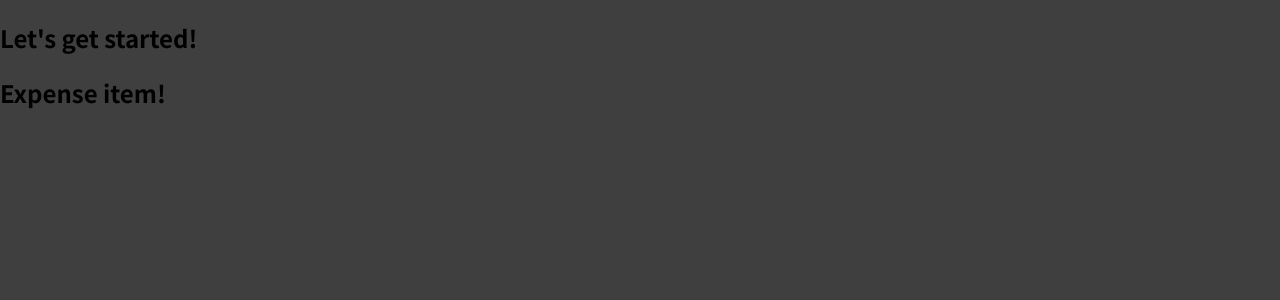
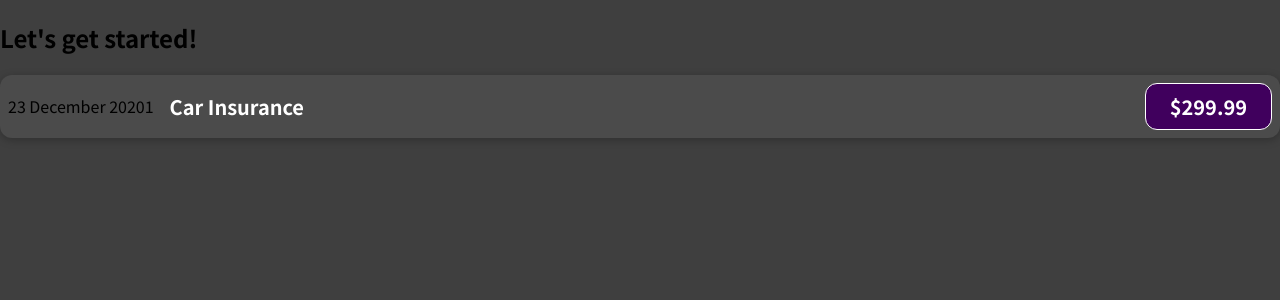
Before and after one commit to ashrafstakala/react-starter-v2, a JavaScript app: page / in a window 1280 px wide. Shown: the top 300 px of the page. Built offline with nearby package versions, Linux system fonts and the light colour scheme.

Commit message:
added expense css

```diff
--- /dev/null
+++ b/src/components/ExpenseItem.css
@@ -0,0 +1,56 @@
+.expense-item {
+  display: flex;
+  justify-content: space-between;
+  align-items: center;
+  box-shadow: 0 2px 8px rgba(0, 0, 0, 0.25);
+  padding: 0.5rem;
+  margin: 1rem 0;
+  border-radius: 12px;
+  background-color: #4b4b4b;
+}
+
+.expense-item__description {
+  display: flex;
+  flex-direction: column;
+  gap: 1rem;
+  align-items: flex-end;
+  flex-flow: column-reverse;
+  justify-content: flex-start;
+  flex: 1;
+}
+
+.expense-item h2 {
+  color: #3a3a3a;
+  font-size: 1rem;
+  flex: 1;
+  margin: 0 1rem;
+  color: white;
+}
+
+.expense-item__price {
+  font-size: 1rem;
+  font-weight: bold;
+  color: white;
+  background-color: #40005d;
+  border: 1px solid white;
+  padding: 0.5rem;
+  border-radius: 12px;
+}
+
+@media (min-width: 580px) {
+  .expense-item__description {
+    flex-direction: row;
+    align-items: center;
+    justify-content: flex-start;
+    flex: 1;
+  }
+
+  .expense-item__description h2 {
+    font-size: 1.25rem;
+  }
+
+  .expense-item__price {
+    font-size: 1.25rem;
+    padding: 0.5rem 1.5rem;
+  }
+}
--- a/src/components/ExpenseItem.js
+++ b/src/components/ExpenseItem.js
@@ -1,5 +1,15 @@
+import './ExpenseItem.css';
+
 function ExpenseItem() {
-  return <h2>Expense item!</h2>;
+  return (
+    <div className="expense-item">
+      <div>23 December 20201</div>
+      <div className="expense-item__description">
+        <h2>Car Insurance</h2>
+      </div>
+      <div className="expense-item__price">$299.99</div>
+    </div>
+  );
 }
 
 export default ExpenseItem;
```
Also changed, not shown: 1 other file (tests, documents, lock files or other folders).
